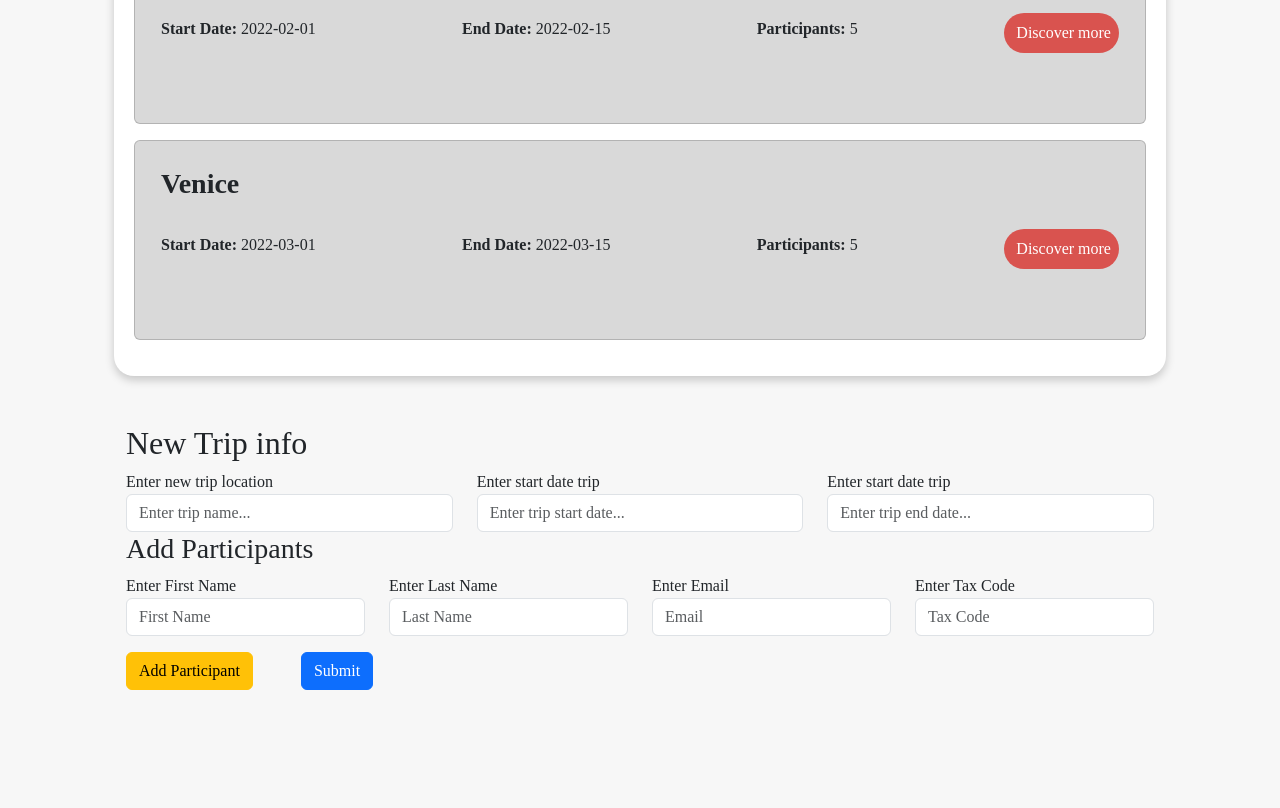
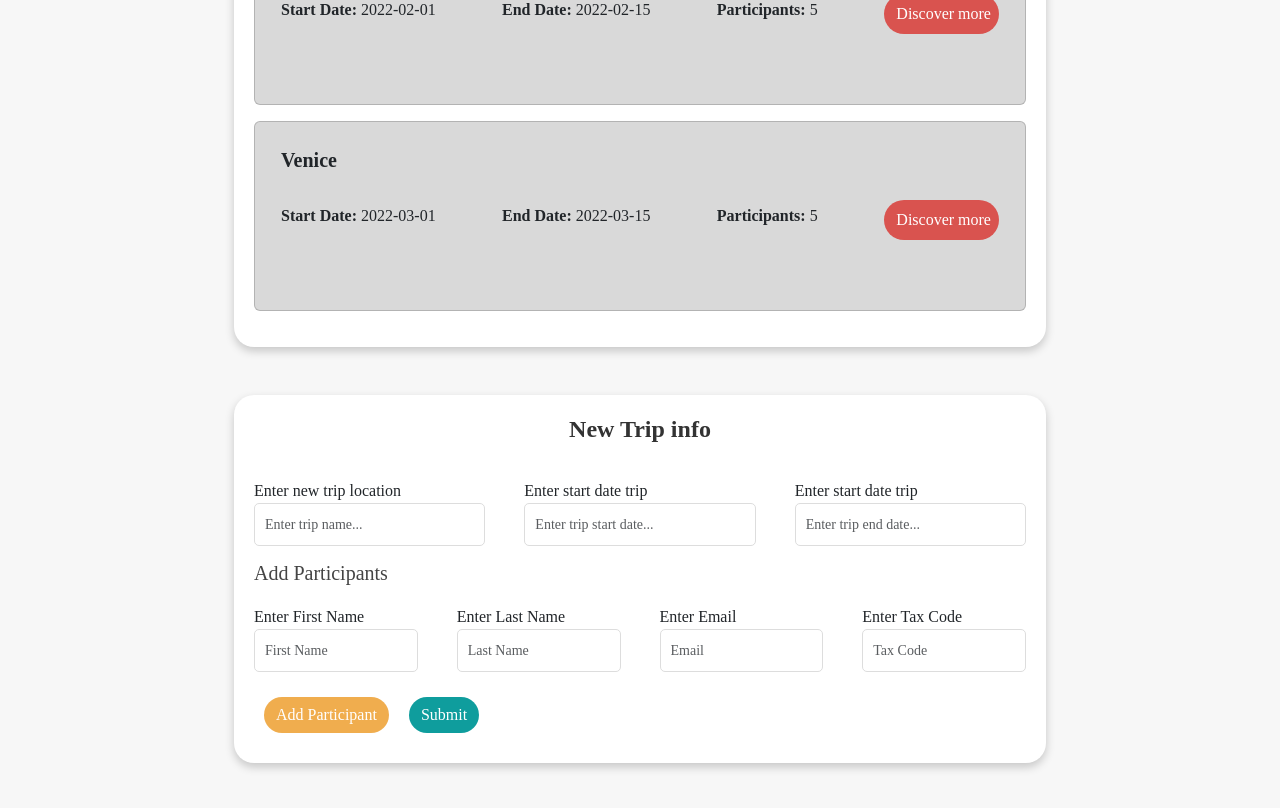
Before and after one commit to Melrizzuto/bool-travel, a React (Vite) app: page / in a window 1280 px wide. Shown: the part 1140-1948 px from the top of the page. Built offline with nearby package versions, Linux system fonts and the light colour scheme; a web font is replaced by a local one.

Commit message:
added styling to form section

```diff
--- a/src/components/FormNewTrip.jsx
+++ b/src/components/FormNewTrip.jsx
@@ -1,4 +1,4 @@
-import { useEffect, useState } from "react";
+import { useState } from "react";
 import { GlobalContext } from "../context/GlobalContext";
 import { useContext } from "react";
 
@@ -79,7 +79,7 @@ function FormNewTrip() {
     };
 
     return (
-        <form className="container my-5" onSubmit={handleFormSubmit}>
+        <form className="container-details my-5" onSubmit={handleFormSubmit}>
             <div className="row">
                 <h2>New Trip info</h2>
                 <div className="form-group col-4">
@@ -203,8 +203,8 @@ function FormNewTrip() {
 
             </div>
 
-            <button type="button" className="btn btn-warning my-3 me-5" onClick={handleAddParticipant}>Add Participant</button>
-            <button type="submit" className="btn btn-primary my-3">Submit</button>
+            <button type="button" className="btn btn-warning" onClick={handleAddParticipant}>Add Participant</button>
+            <button type="submit" className="btn btn-primary">Submit</button>
         </form>
     );
 }
--- a/src/style.css
+++ b/src/style.css
@@ -228,6 +228,128 @@ header p {
     }
 }
 
+/* Style generale per il modulo */
+.container {
+    max-width: 900px;
+    margin: 0 auto;
+    padding: 20px;
+}
+
+h2 {
+    text-align: center;
+    margin-bottom: 20px;
+    font-size: 24px;
+    font-weight: bold;
+    color: #333;
+}
+
+h3 {
+    font-size: 20px;
+    margin-bottom: 20px;
+    color: #444;
+}
+
+/* Layout delle righe del modulo */
+.row {
+    display: flex;
+    flex-wrap: wrap;
+    gap: 15px;
+}
+
+/* Stile per i campi del modulo */
+.form-group {
+    margin-bottom: 15px;
+    display: flex;
+    flex-direction: column;
+    flex: 1 1 0;
+}
+
+/* Input dei campi */
+input.form-control {
+    padding: 10px;
+    font-size: 14px;
+    border-radius: 5px;
+    border: 1px solid #ddd;
+    transition: border 0.3s;
+}
+
+/* Hover sugli input */
+input.form-control:hover {
+    border: 1px solid #bbb;
+}
+
+/* Stile per i pulsanti */
+button {
+    border-radius: 5px;
+    font-size: 16px;
+    cursor: pointer;
+    margin: 10px;
+}
+
+/* Pulsante di invio */
+button[type="submit"] {
+    background-color: #0f9d9d;
+    color: white;
+    border: none;
+    transition: background-color 0.3s;
+    border-radius: 40px;
+}
+
+button[type="submit"]:hover {
+    background-color: #0056b3;
+}
+
+/* Pulsante per aggiungere partecipante */
+button[type="button"] {
+    background-color: #f0ad4e;
+    color: white;
+    border: none;
+    transition: background-color 0.3s;
+    border-radius: 40px;
+}
+
+button[type="button"]:hover {
+    background-color: #e68a00;
+}
+
+/* Stile per i partecipanti */
+.participant-info {
+    display: flex;
+    flex-wrap: wrap;
+    gap: 10px;
+    margin-bottom: 15px;
+}
+
+.participant-info .form-group {
+    flex: 1 1 0;
+}
+
+.participant-info label {
+    font-size: 14px;
+    color: #333;
+    margin-bottom: 5px;
+}
+
+.participant-info input {
+    font-size: 14px;
+    padding: 8px;
+    border-radius: 5px;
+    border: 1px solid #ddd;
+    transition: border 0.3s;
+}
+
+.participant-info input:focus {
+    outline: none;
+    border-color: #007bff;
+}
+
+/* media queries */
+@media (max-width: 768px) {
+    .form-group {
+        flex: 1 1 100%;
+    }
+}
+
 @media screen and (max-width: 576px) {
     .container-details.search-active {
         margin-top: 0 !important;
```
